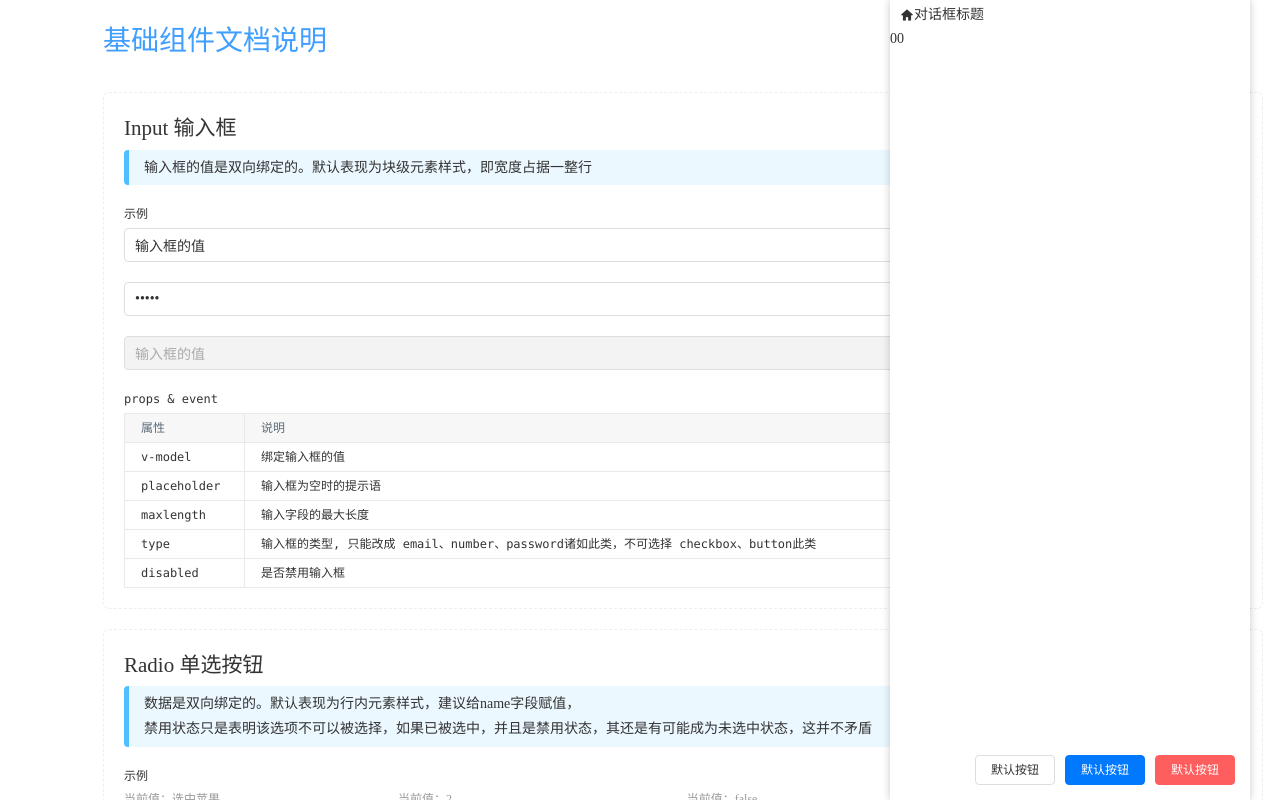
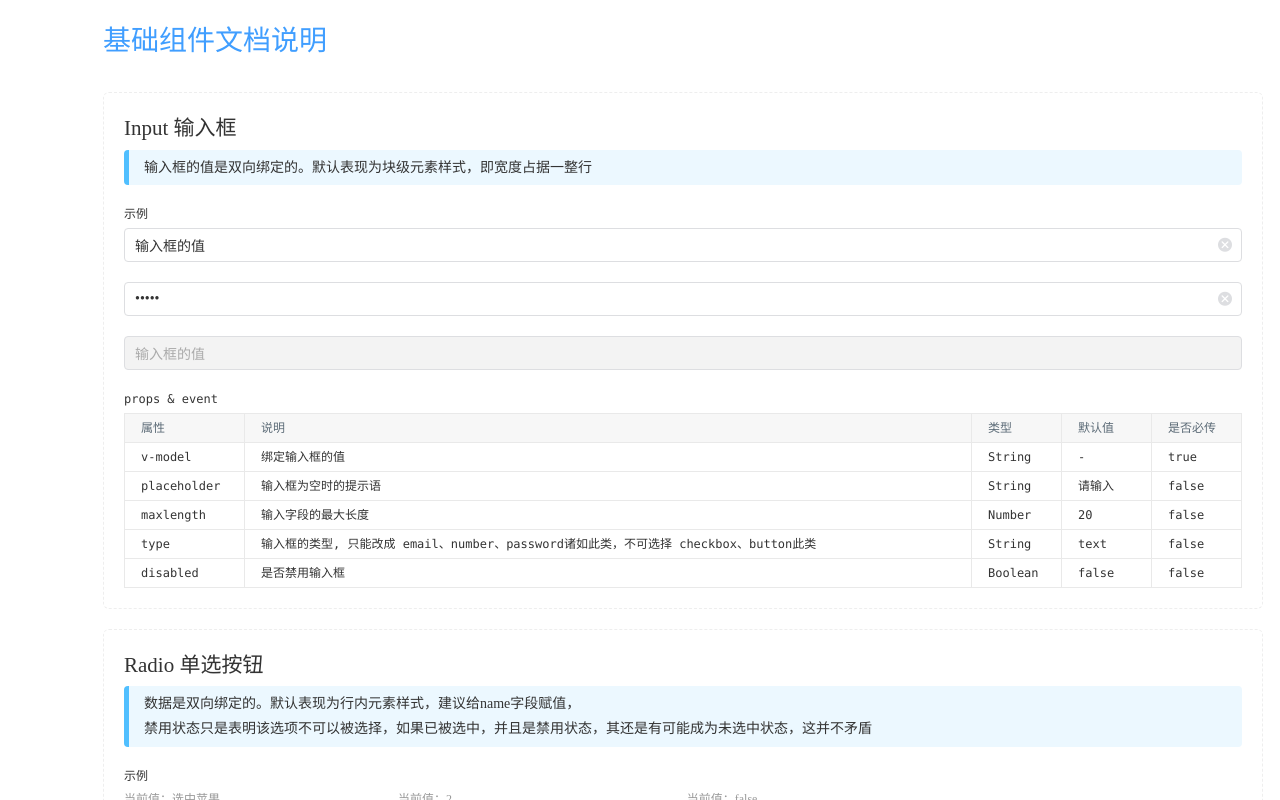
Before and after one commit to kule2018/qiaodaima.github.io, a Vue app: page / in a window 1280 px wide. Shown: the top 800 px of the page. Built offline with nearby package versions, Linux system fonts and the light colour scheme.

Commit message:
侧边栏组件及其文档

```diff
--- a/examples/doc-side-bar.vue
+++ b/examples/doc-side-bar.vue
@@ -1,7 +1,12 @@
 <template>
-  <DocItem :title="'SideBar 侧边弹窗'" :param="param">
+  <DocItem
+    :title="'SideBar 侧边弹窗'"
+    :param="param"
+    :tools="tools">
     <div slot="tip">
-      侧边栏顶部可以使用分发槽 slot="header" 来自定义内容
+      侧边栏顶部可以使用分发槽 slot="header" 来自定义内容, 此时建议 title字段都传递空值来避免干扰界面布局<br>
+      主体自定义内容使用分发槽 slot="content" 来控制，<br>
+      buttons 字段的默认值为 确认 和 取消 两个按钮，文档中的默认值仅仅是数据格式（表格太小，展示字段有限）
     </div>
 
     <template slot="example">
@@ -24,17 +29,40 @@
       return {
         param: [
           {
-            name: '-',
-            explain: '-',
-            type: '-',
-            default: '-',
+            name: 'v-model',
+            explain: '控制侧边栏的显示与隐藏，值是双向绑定的',
+            type: 'Boolean',
+            default: 'false',
+            isMust: false
+          },
+          {
+            name: 'title',
+            explain: '对话框标题，长度太长会自动截取。若不需要小图标，对应参数不传递即可',
+            type: 'Object',
+            default: {
+              icon: '-',
+              text: '侧边栏标题'
+            },
+            isMust: false
+          },
+          {
+            name: 'buttons',
+            explain: '底部按钮,主题有三种可选 默认、primary、danger，默认提供两个按钮，确认和取消',
+            type: 'Array',
+            default: [
+              {
+                flag: '',
+                theme: '',
+                text: ''
+              }
+            ],
             isMust: false
           }
         ],
         tools: [
           {
             flag: '',
-            text: '示例操作1'
+            text: '显示侧边弹窗'
           }
         ]
       };
--- a/src/components/side-bar/main.vue
+++ b/src/components/side-bar/main.vue
@@ -1,10 +1,13 @@
 <template>
-  <div class="side-bar-item">
+  <div v-show="show" class="side-bar-item">
     <div class="header">
       <i v-if="title.icon" :class="title.icon" class="iconfont"></i>
       <span class="title-text">{{title.text}}</span>
+      <slot name="header"></slot>
     </div>
-    <div class="content">00</div>
+    <div class="content">
+      <slot name="content"></slot>
+    </div>
     <div class="footer">
       <a
         v-for="(button, index) in buttons"
@@ -24,14 +27,14 @@
     props: {
       value: {
         type: Boolean,
-        default: true
+        default: false
       },
       title: {
         type: Object,
         default() {
           return {
-            icon: 'icon-home',
-            text: '对话框标题'
+            icon: '-',
+            text: '侧边栏标题'
           };
         }
       },
@@ -40,19 +43,14 @@
         default() {
           return [
             {
-              flag: '',
-              theme: '', // 默认、primary、danger
-              text: '默认按钮'
+              flag: 'cancel',
+              theme: '',
+              text: '取消'
             },
             {
-              flag: '',
-              theme: 'primary', // 默认、primary、danger
-              text: '默认按钮'
-            },
-            {
-              flag: '',
-              theme: 'danger', // 默认、primary、danger
-              text: '默认按钮'
+              flag: 'confirm',
+              theme: 'primary',
+              text: '确定'
             }
           ];
         }
@@ -73,21 +71,21 @@
         this.$emit('on-buttons', button);
       }
     }
-  }
+  };
 </script>
 
 <style lang="scss" scoped>
   .side-bar-item {
     z-index: 10;
     position: fixed;
-    right: 30px; top: 0; bottom: 0;
+    right: 0; top: 0; bottom: 0;
     width: 360px;
     background: #fff;
     box-shadow: 0 0 8px 0 rgba(0, 0, 0, 0.22);
 
     .header {
       position: relative;
-      padding: 3px 10px;
+      padding: 5px 10px;
 
       .title-text {
         max-width: 95%;
@@ -99,20 +97,22 @@
     }
     .content {
       position: relative;
-      height: calc(100% - 88px);
+      height: calc(100% - 32px - 44px);
       overflow-y: auto;
     }
     .footer {
       position: relative;
-      padding: 15px;
+      padding: 10px 20px;
       font-size: 0;
       text-align: right;
+
       a {
         margin-left: 10px;
-        padding: 5px 15px;
+        padding: 2px 12px;
         border: 1px solid #ddd;
         border-radius: 4px;
         font-size: 12px;
+
         &:hover{
           opacity: 0.85;
         }
```
